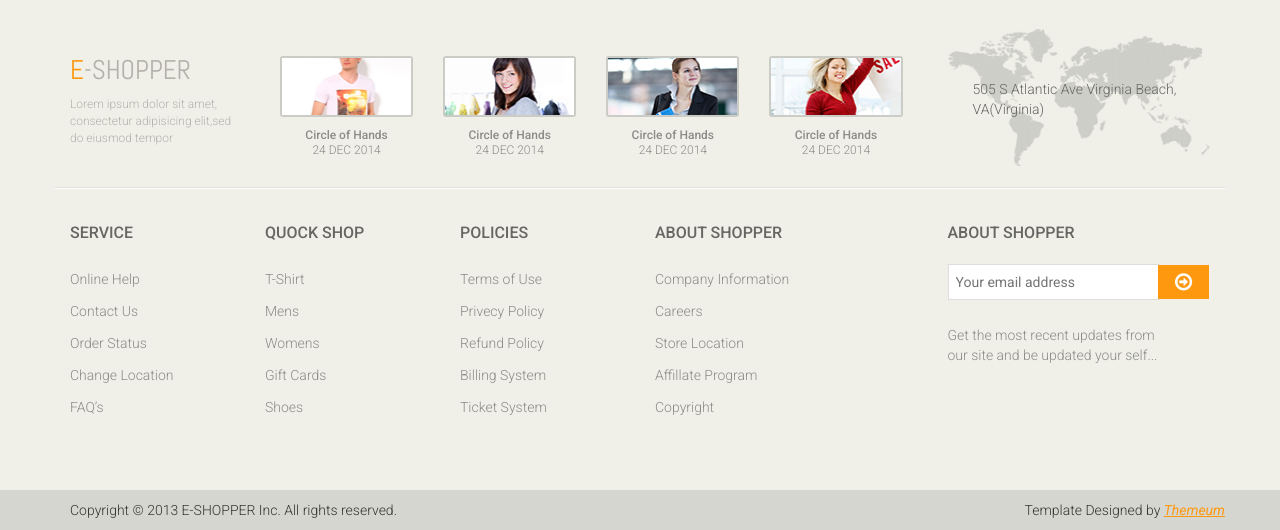
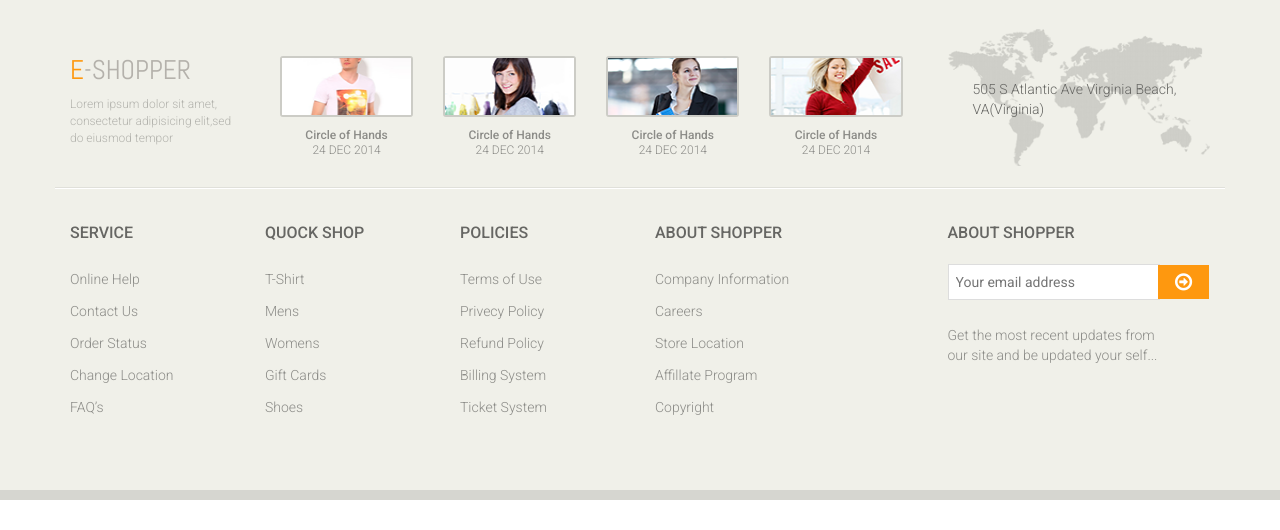
Before and after one commit to starlarst/Django-project, a Django app: template templates/index.html in a window 1280 px wide. Shown: the part 2422-2952 px from the top of the page. After the commit the page ends 2922 px from the top, so only its background shows below. Run offline with Django 3.2, Linux system fonts and the light colour scheme; the template is opened without the code that fills it, so the values that code supplies are empty; some libraries are stand-ins or nearby versions.

Commit message:
Update master.html

```diff
--- a/templates/master.html
+++ b/templates/master.html
@@ -290,8 +290,7 @@
 		<div class="footer-bottom">
 			<div class="container">
 				<div class="row">
-					<p class="pull-left">Copyright © 2013 E-SHOPPER Inc. All rights reserved.</p>
-					<p class="pull-right">Template Designed by <span><a target="_blank" href="http://www.themeum.com">Themeum</a></span></p>
+
 				</div>
 			</div>
 		</div>
```
